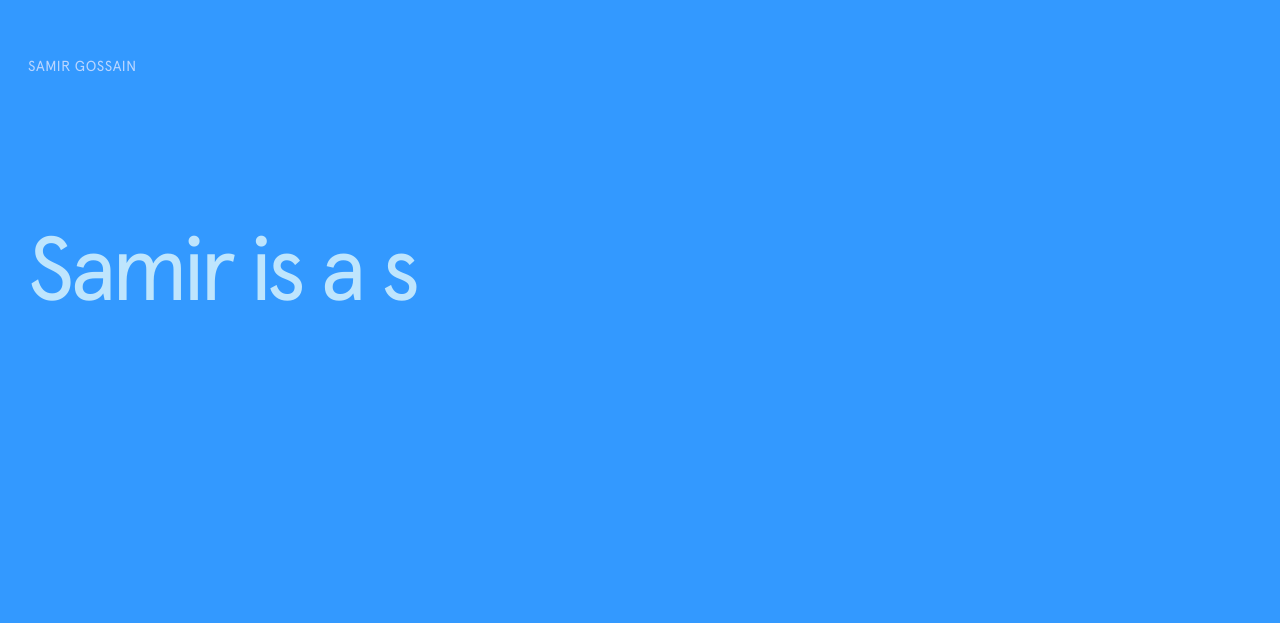
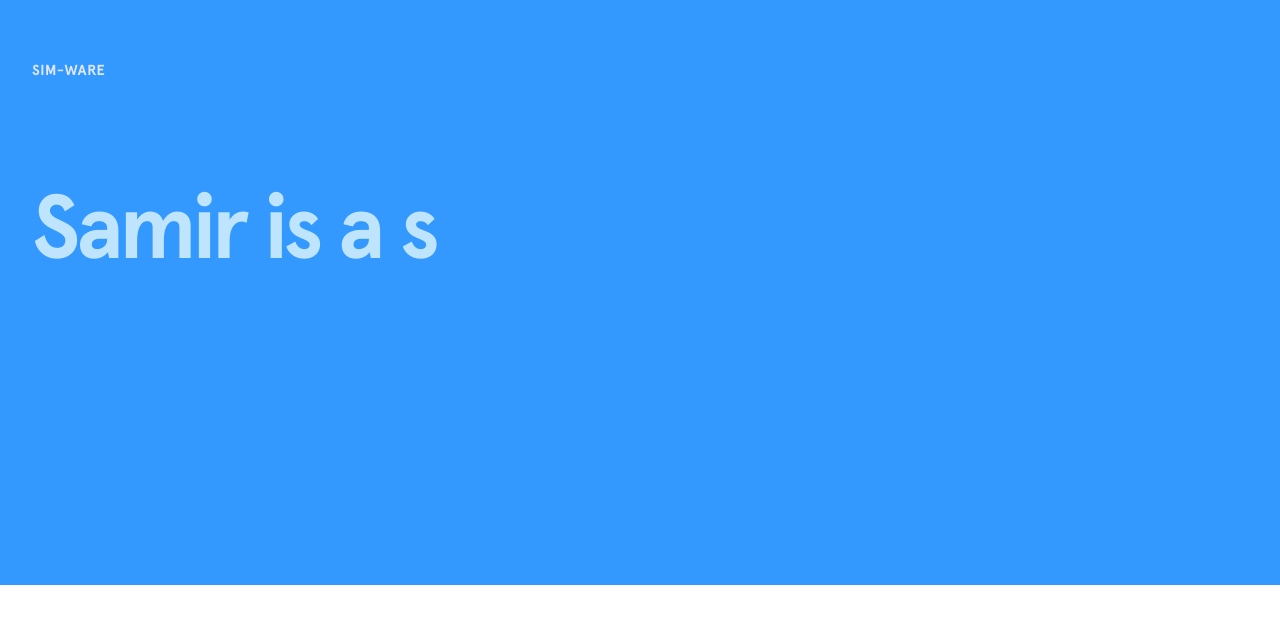
Before and after one commit to sim-ware/simisite, a Preact app: page / in a window 1280 px wide. Shown: the part 135-758 px from the top of the page. Built offline with nearby package versions, Linux system fonts and the light colour scheme.

Commit message:
Aligns styling, creates space for upcoming bio

```diff
--- a/src/app.tsx
+++ b/src/app.tsx
@@ -1,9 +1,11 @@
 import Landing from './components/landing/Landing';
+// import Bio from './components/bio/Bio';
 
 export function App() {
   return (
     <>
       <Landing />
+      {/* <Bio /> */}
     </>
   );
 }
--- /dev/null
+++ b/src/components/bio/Bio.tsx
@@ -0,0 +1,11 @@
+export default function Bio() {
+  return (
+    <section>
+        <div>
+          <a href="#bio" class="text-sm uppercase tracking-wide text-[--fg]">
+            about
+          </a>
+        </div>
+      </section>
+  );
+}
--- a/src/components/landing/Landing.module.css
+++ b/src/components/landing/Landing.module.css
@@ -1,50 +1,9 @@
-/* ===== Rhythm & theme ===== */
-:root {
-  --pad: clamp(16px, 2.2vw, 28px);
-  --bg: #39f;
-  --fg: #f5f5f5;
-}
-
-/* ===== Layout: 3-row grid (top / center / bottom) ===== */
-.wrap {
-  min-height: 100dvh;
-  display: grid;
-  grid-template-rows: 1fr auto 1fr auto;
-  /* top spacer / wordmark / center / teaser */
-  background: var(--bg);
-  color: var(--fg);
-  padding: var(--pad);
-}
-
-/* ===== Wordmark (top-left, airy & tiny) ===== */
-.brand {
-  margin-top: 20.5vh;
-  justify-self: start;
-  align-self: start;
-  text-decoration: none;
-  color: #e0e7ff;
-  text-transform: uppercase;
-
-  /* Scale & spacing */
-  font-size: clamp(.875rem,-.149vw + 1.03rem,1rem);
-  letter-spacing: .035em;
-  font-weight: 500;
-  opacity: 0.78;
-
-  /* keep it visually a touch away from edges */
-  /* margin-top: 20.5vh; */
-}
-
 /* ===== Rotating headline (dead left, bold, tight) ===== */
 .hero {
-  align-self: start;
-  justify-self: start;
-  text-align: start;
-
   /* Big, responsive, with a tight, confident line-height */
   font-size: clamp(1.688rem,6.642vw + .359rem,7.25rem);
-  line-height: 1.02;
-  font-weight: 500;
+  line-height: 1;
+  font-weight: 700;
   letter-spacing: -.045em;
 
   /* Keep the line length compact (single-line on common widths) */
--- a/src/components/landing/Landing.tsx
+++ b/src/components/landing/Landing.tsx
@@ -38,17 +38,18 @@ export default function Landing() {
   }, [idx]);
 
   return (
-    <section class={styles.wrap} aria-label="Intro">
-      {/* wordmark / small, uppercased, top-left */}
-      <a href="/" class={styles.brand} aria-label="Samir Gossain — home">
-        SAMIR GOSSAIN
-      </a>
+    <>
+      <div style={{ backgroundColor: '#39f', height: '90dvh', paddingTop: '24.5dvh', paddingLeft: '2.5dvw' }}>
 
-      {/* hero headline with typing effect */}
-      <h1 class={styles.hero} aria-live="polite" aria-atomic="true">
-        <span class={styles.fade}>{text}</span>
-        <span class={styles.caret} aria-hidden="true" />
-      </h1>
-    </section>
+        {/* wordmark / small, uppercased, top-left */}
+        <p style={{ letterSpacing: '0.035em', fontWeight: 700, color: '#e0e7ff', fontSize: "clamp(0.875rem, 1.03rem - 0.149vw, 1rem)" }}>SIM-WARE</p>
+
+        {/* hero headline with typing effect */}
+        <h1 style={{ paddingTop: '10.5dvh'}} class={styles.hero}>
+          <span class={styles.fade}>{text}</span>
+          <span class={styles.caret}/>
+        </h1>
+      </div>
+    </>
   );
 }
```
